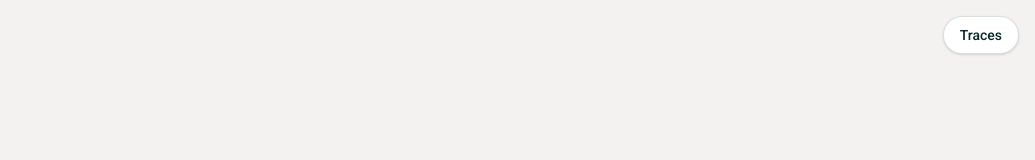
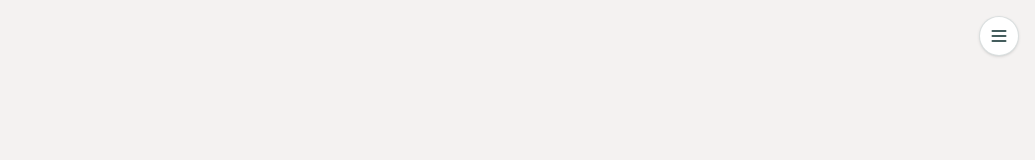
Before and after one commit to stoyan-koychev/hawk-copilot, a Next.js app in the folder web/: page / in a window 1280 px wide. Shown: the top 160 px of the page, without its empty margins (245-1280 px from the left). Built offline with nearby package versions, Linux system fonts and the light colour scheme.

Commit message:
feat: add persistent navigation menu and adjust layout for improved user experience

```diff
--- a/web/app/layout.tsx
+++ b/web/app/layout.tsx
@@ -1,5 +1,6 @@
 import type { Metadata } from "next";
 import { Roboto } from "next/font/google";
+import { NavMenu } from "@/components/blocks/NavMenu/NavMenu";
 import "./globals.css";
 
 // Body font. Roboto is a variable font on Google Fonts, so no explicit weight
@@ -21,7 +22,10 @@ export default function RootLayout({
 }>) {
   return (
     <html lang="en" className={`${roboto.variable} h-full antialiased`}>
-      <body className="min-h-full flex flex-col">{children}</body>
+      <body className="min-h-full flex flex-col">
+        <NavMenu />
+        {children}
+      </body>
     </html>
   );
 }
--- a/web/app/ops/evals/page.tsx
+++ b/web/app/ops/evals/page.tsx
@@ -1,4 +1,3 @@
-import Link from "next/link";
 import type { AbResults, EvalRun } from "@agent/ops/eval-store";
 import { getEvals, opsConfigured } from "@/lib/traces";
 import { cn } from "@/util/cn";
@@ -39,12 +38,7 @@ export default async function EvalsPage() {
 
   return (
     <main className="mx-auto max-w-5xl space-y-8 p-6">
-      <div className="flex items-center justify-between">
-        <h1 className="font-heading text-2xl font-bold text-primary">Evals &mdash; quality</h1>
-        <Link href="/ops" className="text-sm font-medium text-link hover:text-primary">
-          &lsaquo; Ops
-        </Link>
-      </div>
+      <h1 className="font-heading text-2xl font-bold text-primary">Evals &mdash; quality</h1>
 
       {/* Release gate */}
       <section className="space-y-3">
--- a/web/app/ops/page.tsx
+++ b/web/app/ops/page.tsx
@@ -1,4 +1,3 @@
-import Link from "next/link";
 import { PurgeTracesButton } from "@/components/blocks/PurgeTracesButton/PurgeTracesButton";
 import { TurnsTable } from "@/components/blocks/TurnsTable/TurnsTable";
 import { getDashboard, opsConfigured } from "@/lib/traces";
@@ -34,13 +33,9 @@ export default async function OpsPage() {
 
   return (
     <main className="mx-auto max-w-5xl space-y-8 p-6">
-      <div className="flex items-center justify-between">
-        <div className="flex items-baseline gap-4">
-          <h1 className="font-heading text-2xl font-bold text-primary">Ops &mdash; traces</h1>
-          <Link href="/ops/evals" className="text-sm font-medium text-link hover:text-primary">
-            Evals &rsaquo;
-          </Link>
-        </div>
+      {/* pr-16 keeps the purge button clear of the fixed nav menu (top-right). */}
+      <div className="flex items-center justify-between pr-16">
+        <h1 className="font-heading text-2xl font-bold text-primary">Ops &mdash; traces</h1>
         <PurgeTracesButton />
       </div>
 
--- /dev/null
+++ b/web/components/blocks/NavMenu/NavMenu.tsx
@@ -0,0 +1,82 @@
+"use client";
+
+import { useEffect, useRef, useState } from "react";
+import Link from "next/link";
+import { usePathname } from "next/navigation";
+import { cn } from "@/util/cn";
+
+const LINKS = [
+  { href: "/", label: "Chat" },
+  { href: "/ops", label: "Traces" },
+  { href: "/ops/evals", label: "Evals" },
+];
+
+function HamburgerIcon() {
+  return (
+    <svg
+      viewBox="0 0 24 24"
+      fill="none"
+      stroke="currentColor"
+      strokeWidth="2"
+      strokeLinecap="round"
+      strokeLinejoin="round"
+      className="h-5 w-5"
+      aria-hidden="true"
+    >
+      <path d="M4 6h16" />
+      <path d="M4 12h16" />
+      <path d="M4 18h16" />
+    </svg>
+  );
+}
+
+/** A persistent menu (top-right on every page): hamburger → dropdown to switch pages. */
+export function NavMenu() {
+  const [open, setOpen] = useState(false);
+  const pathname = usePathname();
+  const ref = useRef<HTMLDivElement>(null);
+
+  // Close on an outside click.
+  useEffect(() => {
+    if (!open) return;
+    const onClick = (event: MouseEvent) => {
+      if (ref.current && !ref.current.contains(event.target as Node)) setOpen(false);
+    };
+    document.addEventListener("mousedown", onClick);
+    return () => document.removeEventListener("mousedown", onClick);
+  }, [open]);
+
+  return (
+    <div ref={ref} className="fixed right-4 top-4 z-50">
+      <button
+        type="button"
+        aria-label="Menu"
+        aria-expanded={open}
+        onClick={() => setOpen((value) => !value)}
+        className="flex h-10 w-10 items-center justify-center rounded-full border border-secondary/15 bg-white text-secondary shadow-sm transition hover:border-accent hover:text-primary"
+      >
+        <HamburgerIcon />
+      </button>
+      {open && (
+        <nav className="absolute right-0 mt-2 w-40 overflow-hidden rounded-xl border border-secondary/10 bg-white py-1 shadow-lg">
+          {LINKS.map((link) => {
+            const active = pathname === link.href;
+            return (
+              <Link
+                key={link.href}
+                href={link.href}
+                onClick={() => setOpen(false)}
+                className={cn(
+                  "block px-4 py-2 text-sm transition hover:bg-background",
+                  active ? "font-semibold text-primary" : "text-secondary",
+                )}
+              >
+                {link.label}
+              </Link>
+            );
+          })}
+        </nav>
+      )}
+    </div>
+  );
+}
--- a/web/components/layouts/ChatLayout/ChatLayout.tsx
+++ b/web/components/layouts/ChatLayout/ChatLayout.tsx
@@ -1,22 +1,15 @@
 import type { ReactNode } from "react";
-import Link from "next/link";
 
 type ChatLayoutProps = {
   chat: ReactNode;
 };
 
-/** App shell: the centered chat column with a link out to the traces dashboard. */
+/** App shell: the centered chat column. Global nav lives in the root layout. */
 export function ChatLayout({ chat }: ChatLayoutProps) {
   return (
     <main className="flex h-dvh w-full">
       <section className="relative flex min-w-0 flex-1 flex-col">
         <div className="mx-auto flex h-full w-full max-w-3xl flex-col px-4">{chat}</div>
-        <Link
-          href="/ops"
-          className="absolute right-4 top-4 rounded-full border border-secondary/15 bg-white px-4 py-2 text-sm font-medium text-secondary shadow-sm transition hover:border-accent hover:text-primary"
-        >
-          Traces
-        </Link>
       </section>
     </main>
   );
```
